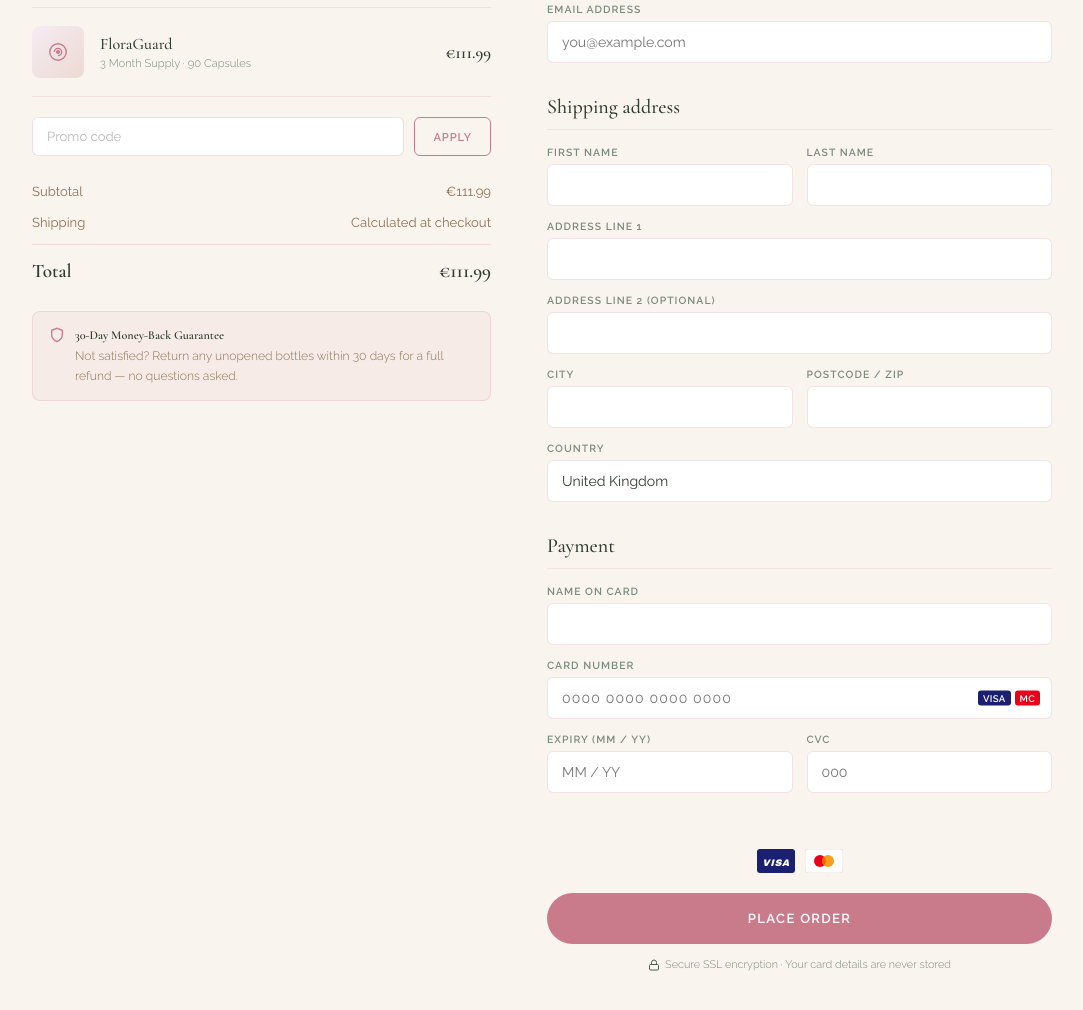
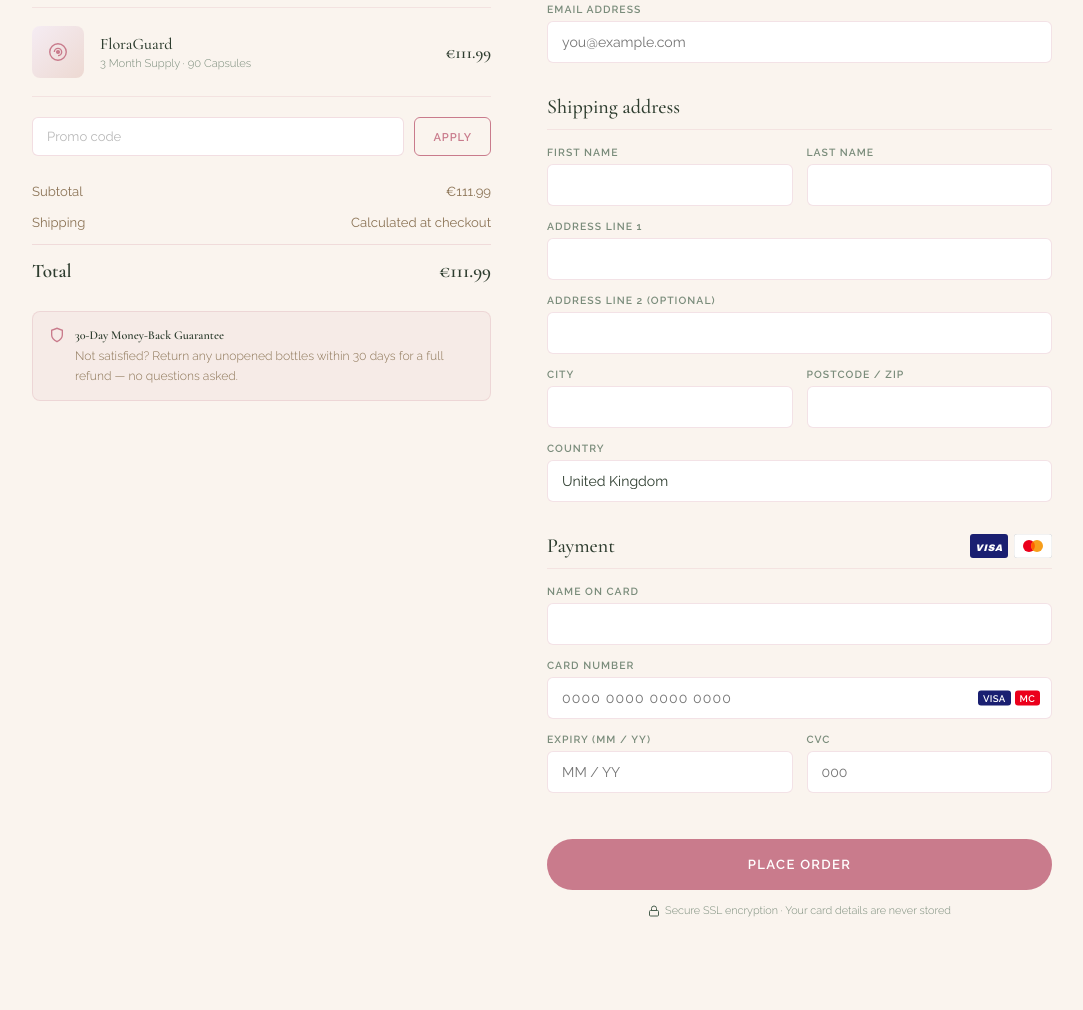
Before and after one commit to default-tech-eng/flora-bloom-with-photos, a plain HTML site: page checkout.html in a window 1280 px wide. Shown: the part 160-1170 px from the top of the page, without its empty margins (98-1181 px from the left). After the commit the page ends 1127 px from the top, so only its background shows below. Drawn offline with nearby package versions, Linux system fonts and the light colour scheme.

Commit message:
Add Visa & Mastercard logos to checkout

```diff
--- a/checkout.html
+++ b/checkout.html
@@ -586,7 +586,7 @@
 
       <!-- Payment -->
       <div class="form-section">
-        <div class="form-section-title">Payment</div>
+        <div class="form-section-title" style="display:flex;align-items:center;">Payment<span style="margin-left:auto;display:inline-flex;gap:6px;align-items:center;"><svg xmlns="http://www.w3.org/2000/svg" width="38" height="24" viewBox="0 0 38 24" role="img" aria-label="Visa" style="height:24px;width:auto;display:block;"><rect width="38" height="24" rx="3" fill="#1A1F71"/><text x="19" y="16.5" font-family="Arial Black,Arial,sans-serif" font-size="9.5" font-weight="900" font-style="italic" text-anchor="middle" fill="#FFFFFF" letter-spacing="0.5">VISA</text></svg><svg xmlns="http://www.w3.org/2000/svg" width="38" height="24" viewBox="0 0 38 24" role="img" aria-label="Mastercard" style="height:24px;width:auto;display:block;"><rect width="38" height="24" rx="3" fill="#FFFFFF" stroke="#E5E5E5"/><circle cx="15" cy="12" r="6" fill="#EB001B"/><circle cx="23" cy="12" r="6" fill="#F79E1B"/><path d="M19 7.6a6 6 0 010 8.8 6 6 0 010-8.8z" fill="#FF5F00"/></svg></span></div>
         <div class="field">
           <label for="card-name">Name on card</label>
           <input type="text" id="card-name" name="card-name" autocomplete="cc-name">
@@ -618,7 +618,6 @@
       </div>
 
       <!-- Pay button -->
-      <div role="group" aria-label="Accepted payment methods" style="display:flex;gap:10px;align-items:center;justify-content:center;padding:10px 0 14px;"><svg xmlns="http://www.w3.org/2000/svg" width="38" height="24" viewBox="0 0 38 24" role="img" aria-label="Visa" style="height:24px;width:auto;display:block;"><rect width="38" height="24" rx="3" fill="#1A1F71"/><text x="19" y="16.5" font-family="Arial Black,Arial,sans-serif" font-size="9.5" font-weight="900" font-style="italic" text-anchor="middle" fill="#FFFFFF" letter-spacing="0.5">VISA</text></svg><svg xmlns="http://www.w3.org/2000/svg" width="38" height="24" viewBox="0 0 38 24" role="img" aria-label="Mastercard" style="height:24px;width:auto;display:block;"><rect width="38" height="24" rx="3" fill="#FFFFFF" stroke="#E5E5E5"/><circle cx="15" cy="12" r="6" fill="#EB001B"/><circle cx="23" cy="12" r="6" fill="#F79E1B"/><path d="M19 7.6a6 6 0 010 8.8 6 6 0 010-8.8z" fill="#FF5F00"/></svg></div>
       <button type="submit" class="pay-btn" id="pay-btn">
         <span class="btn-text">Place Order</span>
         <div class="spinner"></div>
```
